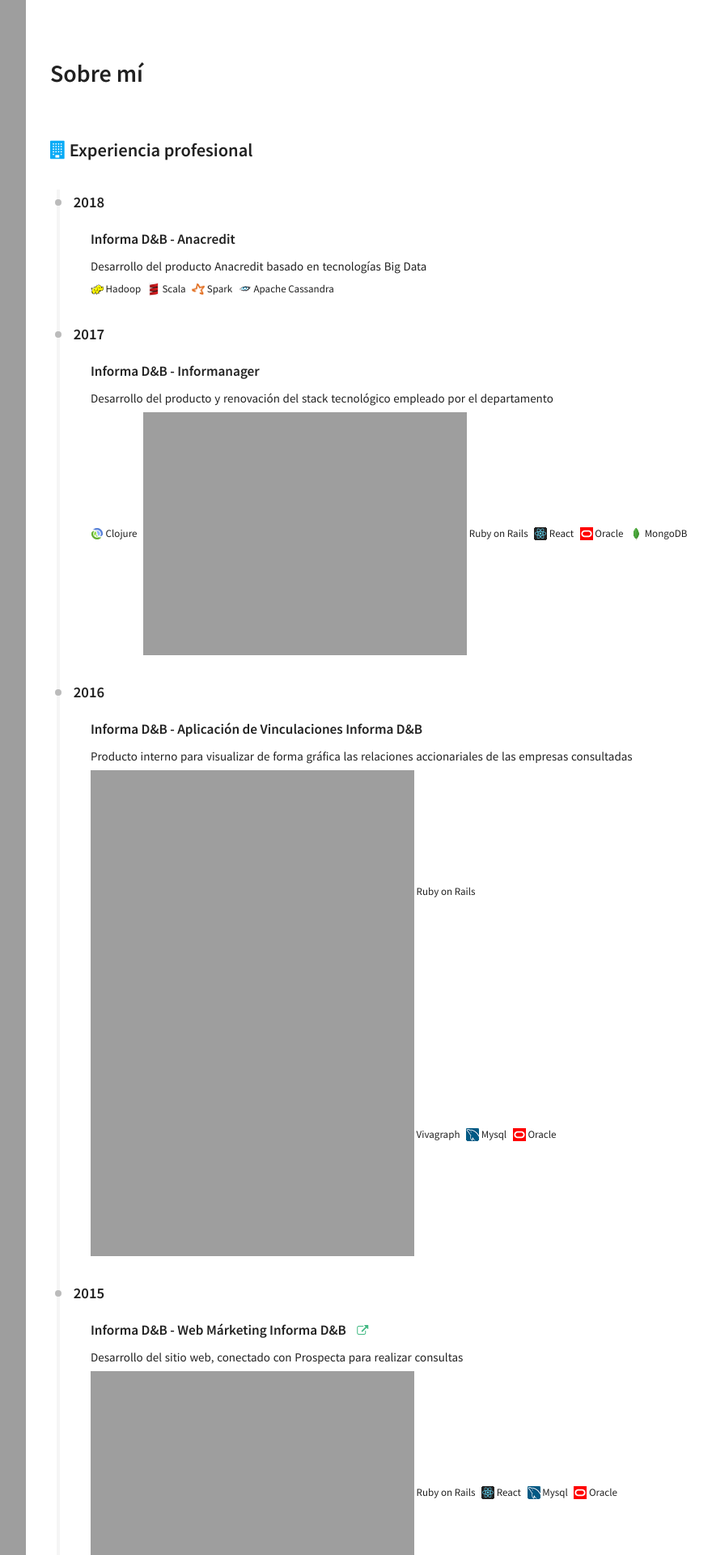
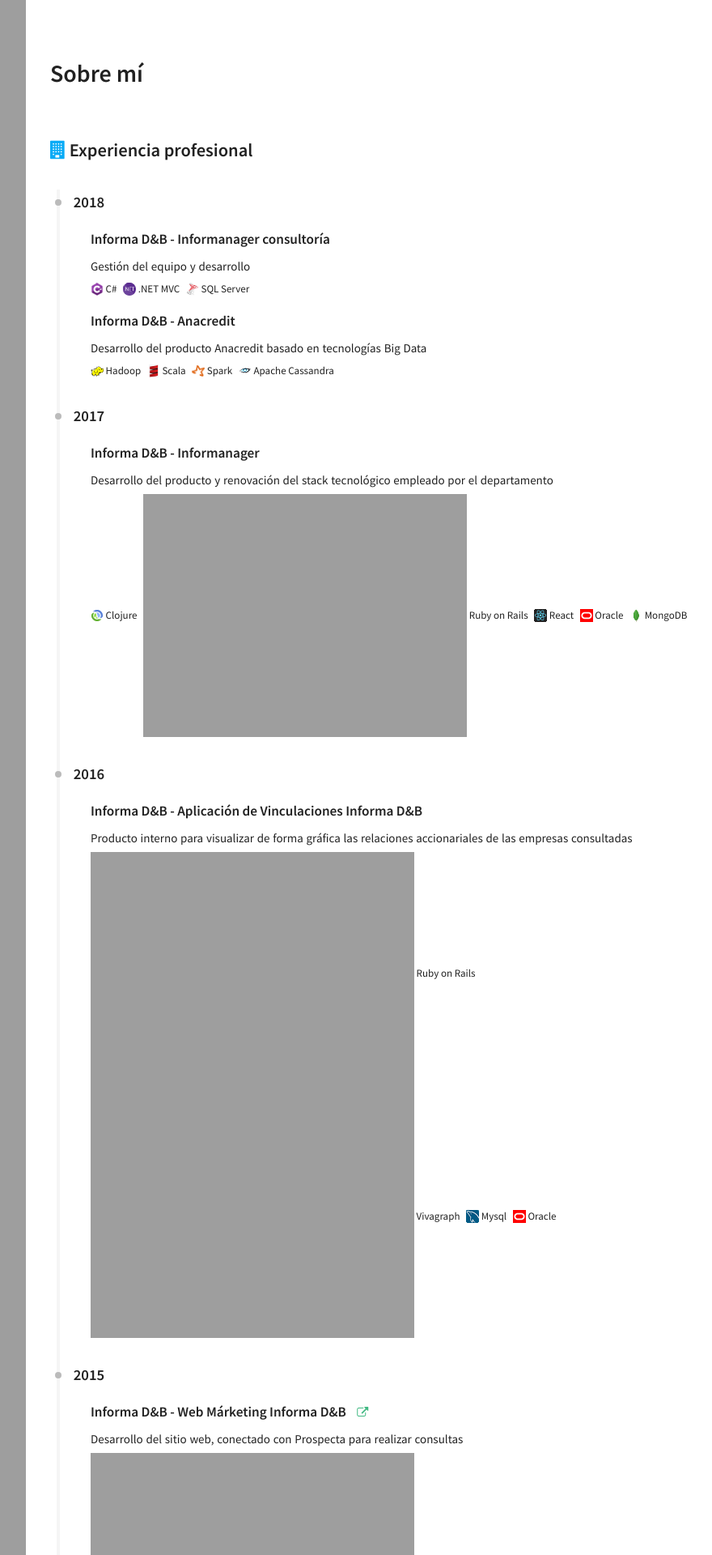
Before and after one commit to jorgesuja/jorgesuja.github.io, a Jekyll site: the page built from about.html, in a window 1280 px wide. Shown: the top 1920 px of the page at 81% size, without its empty margins (288-1168 px from the left). Built offline with Jekyll 4.4.1, drawn with Linux system fonts in a browser that asks for light colours; comment, search, counter and statistics services are not loaded; some of the changed text lies outside the part shown.

Commit message:
Coursera Machine learning course and Informanager Consultoria

```diff
--- a/about.html
+++ b/about.html
@@ -9,6 +9,18 @@
     <h4 class="timeline-year">2018</h4>
   </div>
   <ul>
+    <li>
+        <h5>Informa D&B - Informanager consultoría</h5>
+        <p class="timeline-project-desc">Gestión del equipo y desarrollo</p>
+        <div class="timeline-project-tech">
+          <img src="{{ site.url }}/img/c-sharp-icon.png">
+          <span>C#</span>
+          <img src="{{ site.url }}/img/net-icon.png">
+          <span>.NET MVC</span>
+          <img src="{{ site.url }}/img/sql-server-icon.png">
+          <span>SQL Server</span>
+        </div>
+      </li>
     <li>
       <h5>Informa D&B - Anacredit</h5>
       <p class="timeline-project-desc">Desarrollo del producto Anacredit basado en tecnologías Big Data</p>
@@ -294,6 +306,23 @@
 <h3><i class="fa fa-graduation-cap info-text-color"></i> Formación</h3>
 <div class="timeline">
   <div class="timeline-title">
+    <h4 class="timeline-year">2019</h4>
+  </div>
+  <ul>
+    <li>
+      <h5>
+        Machine Learning
+        <a class="post-title-link" href="{{ site.url }}/files/coursera-machine-learning.pdf" target="_blank" title="Certificado"><i class="fa fa-download"></i></a>
+      </h5>
+      <p class="timeline-project-desc">Coursera</p>
+      <div class="timeline-project-tech">
+        <span>Machine Learning</span>
+        <img src="{{ site.url }}/img/octave-icon.png">
+        <span>Octave</span>
+      </div>
+    </li>
+  </ul>
+  <div class="timeline-title">
     <h4 class="timeline-year">2018</h4>
   </div>
   <ul>
```
Also changed, not shown: img/c-sharp-icon.png (added), img/net-icon.png (added), img/octave-icon.png (added), img/sql-server-icon.png (added), 1 other file.
